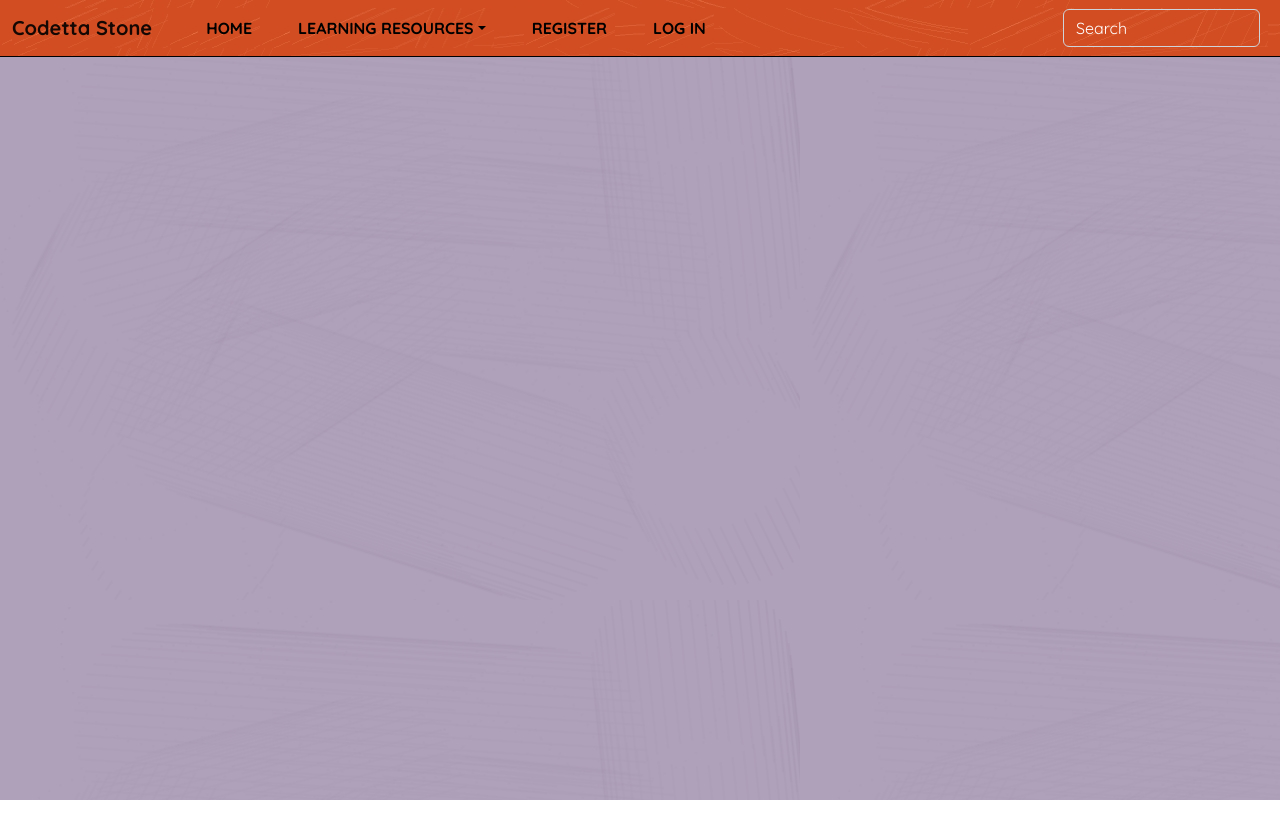
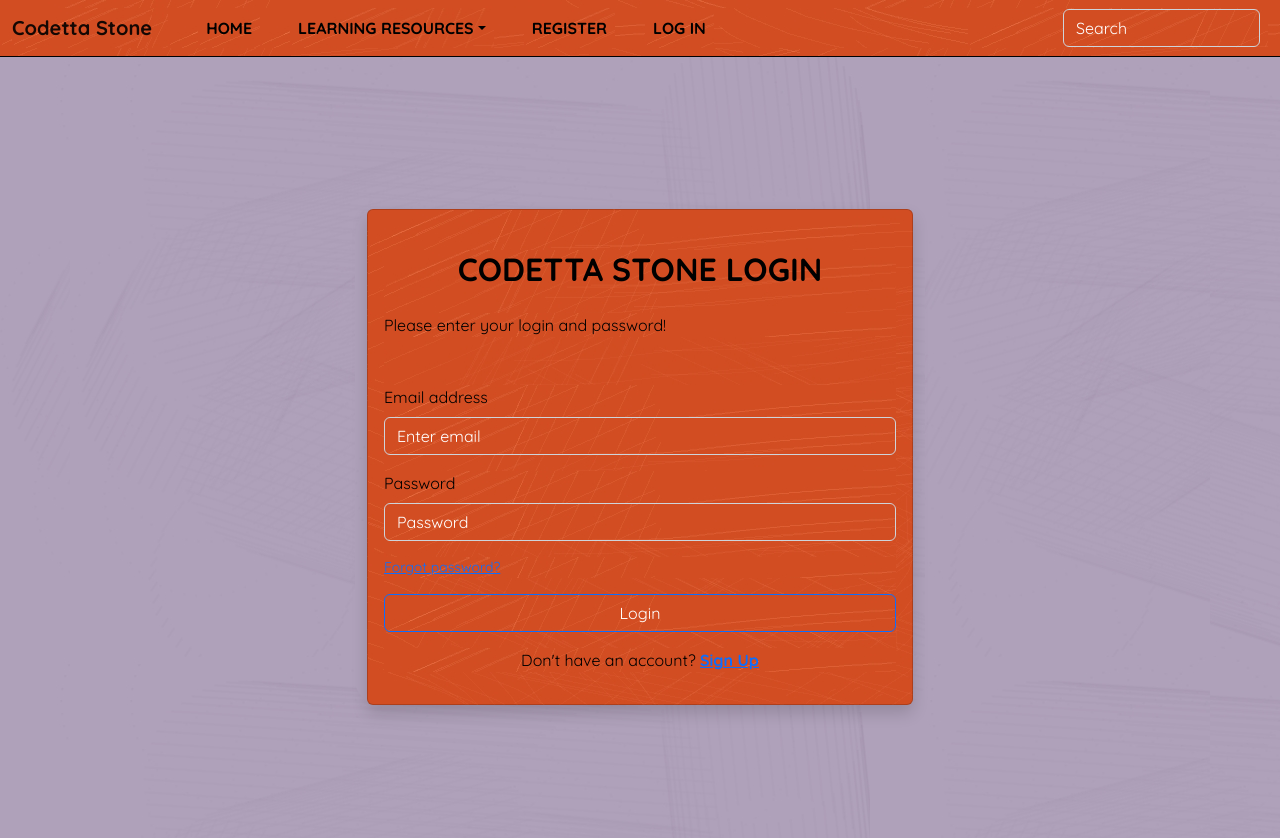
Before and after one commit to SchoolOfCode/bc14_w7_project-frontend-codettastone, a React (Create React App) app in the folder codetta-stone/: page /login in a window 1280 px wide. Shown: the top 838 px of the page. Before the commit the page ends 800 px from the top, so only its background shows below. Built offline with nearby package versions, Linux system fonts and the light colour scheme.

Commit message:
progressed with task

```diff
--- a/codetta-stone/package.json
+++ b/codetta-stone/package.json
@@ -10,6 +10,7 @@
     "react": "^18.2.0",
     "react-bootstrap": "^2.7.4",
     "react-dom": "^18.2.0",
+    "react-router-dom": "^6.10.0",
     "react-scripts": "5.0.1",
     "web-vitals": "^2.1.4"
   },
--- a/codetta-stone/src/Components/App/App.css
+++ b/codetta-stone/src/Components/App/App.css
@@ -37,7 +37,7 @@
   }
 } */
 
-
+/*Main app styling elements*/
 @import url('https://fonts.googleapis.com/css2?family=Quicksand:wght@300;400;500;600;700&display=swap');
 
 * {
@@ -47,7 +47,38 @@
   background-image: url("./Images/orange_pinta_image.jpg");
 
 }
-
 html {
   background-image: url("./Images/pinta_image.jpg");
 }
+
+/* Login form styling*/
+.mainBody {
+  background-image: url("./Images/pinta_image.jpg");
+}
+.vh-100 {
+  background-image: url("./Images/pinta_image.jpg");
+}
+.col-lg-6 {
+  background-image: url("./Images/pinta_image.jpg");
+  border-radius: 25px;
+}
+.shadow {
+  border-radius: 15px;
+}
+.card-body {
+  border-radius: 25px;
+}
+.mb-5 {
+  margin-top: 25px;
+}
+
+/* Register form styling*/
+.container {
+  background-image: url("./Images/pinta_image.jpg");
+}
+.reg-area {
+  background-image: url("./Images/pinta_image.jpg");
+}
+.mb-2:hover {
+  color: white ;
+}
--- a/codetta-stone/src/Components/App/App.js
+++ b/codetta-stone/src/Components/App/App.js
@@ -1,10 +1,25 @@
 
 import './App.css';
 import NavScrollExample from "../Navbar";
+import {BrowserRouter as Router,Routes, Route } from 'react-router-dom';
+import Login from '../Login/index.js';
+import Register from '../Register/index.js';
+
 
 function App() {
   return (
+    <>
+
+   {/* Navigation Bar and routes to components paths */}
     <NavScrollExample/>
+    <Routes>
+        <Route path="/login" element={<Login />}>
+        </Route>
+        <Route path="/register" element={<Register />}>
+        </Route>
+      </Routes>
+
+    </>
   )
 
 
--- /dev/null
+++ b/codetta-stone/src/Components/Login/index.js
@@ -0,0 +1,64 @@
+import { Col, Button, Row, Container, Card, Form} from "react-bootstrap";
+import { NavLink } from 'react-router-dom';
+
+export default function Login() {
+  return (
+    <div className="mainBody">
+      <Container>
+        <Row className="vh-100 d-flex justify-content-center align-items-center">
+          <Col md={8} lg={6} xs={12}>
+            <Card className="shadow">
+              <Card.Body>
+                <div className="mb-3 mt-md-4">
+                  <h2 className="fw-bold mb-2 text-uppercase text-center">Codetta Stone LOGIN</h2>
+                  <p className=" mb-5">Please enter your login and password!</p>
+                  <div className="mb-3">
+                    <Form>
+                      <Form.Group className="mb-3" controlId="formBasicEmail">
+                        <Form.Label className="text-center">
+                          Email address
+                        </Form.Label>
+                        <Form.Control type="email" placeholder="Enter email" />
+                      </Form.Group>
+
+                      <Form.Group
+                        className="mb-3"
+                        controlId="formBasicPassword"
+                      >
+                        <Form.Label>Password</Form.Label>
+                        <Form.Control type="password" placeholder="Password" />
+                      </Form.Group>
+                      <Form.Group
+                        className="mb-3"
+                        controlId="formBasicCheckbox"
+                      >
+                        <p className="small">
+                          <a className="text-primary" href="#!">
+                            Forgot password?
+                          </a>
+                        </p>
+                      </Form.Group>
+                      <div className="d-grid">
+                        <Button variant="primary" type="submit">
+                          Login
+                        </Button>
+                      </div>
+                    </Form>
+                    <div className="mt-3">
+                      <p className="mb-0  text-center">
+                        Don't have an account?{" "}
+                        <NavLink as={NavLink} to="/register" className="text-primary fw-bold">
+                          Sign Up
+                        </NavLink>
+                      </p>
+                    </div>
+                  </div>
+                </div>
+              </Card.Body>
+            </Card>
+          </Col>
+        </Row>
+      </Container>
+    </div>
+  );
+}
--- a/codetta-stone/src/Components/Navbar/index.js
+++ b/codetta-stone/src/Components/Navbar/index.js
@@ -5,13 +5,15 @@ import Nav from 'react-bootstrap/Nav';
 import Navbar from 'react-bootstrap/Navbar';
 import NavDropdown from 'react-bootstrap/NavDropdown';
 import './index.css';
+import { NavLink } from 'react-router-dom';
 
 
 function NavScrollExample() {
   return (
+
     <Navbar bg="custom" expand="lg" className="navbar-custom">
       <Container fluid >
-        <Navbar.Brand href="#">Codetta Stone</Navbar.Brand>
+        <Navbar.Brand as={NavLink} to="/">Codetta Stone</Navbar.Brand>
         <Navbar.Toggle aria-controls="navbarScroll" />
         <Navbar.Collapse id="navbarScroll">
           <Nav
@@ -19,7 +21,7 @@ function NavScrollExample() {
             style={{ maxHeight: '100px'}}
             navbarScroll
           >
-            <Nav.Link href="#action1" style={{color: "black" }}>HOME </Nav.Link>
+            <Nav.Link as={NavLink} to="/" style={{color: "black" }}>HOME </Nav.Link>
             <NavDropdown title="LEARNING RESOURCES" id="navbarScrollingDropdown">
               <NavDropdown.Item href="#action3">Resource 1</NavDropdown.Item>
               <NavDropdown.Item href="#action4">
@@ -30,9 +32,9 @@ function NavScrollExample() {
                 Resource 3
               </NavDropdown.Item>
             </NavDropdown>
-            <Nav.Link href="#action2">REGISTER</Nav.Link>
-            <Nav.Link href="#action6">
-              LOG IN
+            <Nav.Link as={NavLink} to="/register">REGISTER</Nav.Link>
+            <Nav.Link as={NavLink} to="/login">LOG IN
+
             </Nav.Link>
           </Nav>
           <Form className="d-flex">
@@ -50,6 +52,8 @@ function NavScrollExample() {
         </Navbar.Collapse>
       </Container>
     </Navbar>
+
+
   );
 }
 
--- /dev/null
+++ b/codetta-stone/src/Components/Register/index.js
@@ -0,0 +1,72 @@
+import React from 'react';
+import { Col, Button, Row, Container, Card, Form } from 'react-bootstrap';
+import { NavLink } from 'react-router-dom';
+
+export default function Registration() {
+  return (
+    <div className="reg-area">
+      <Container>
+        <Row className="vh-100 d-flex justify-content-center align-items-center">
+          <Col md={8} lg={6} xs={12}>
+            <Card className="px-4">
+              <Card.Body>
+                <div className="mb-3 mt-md-4">
+                  <h2 className="fw-bold mb-2 text-center text-uppercase ">
+                    Codetta Stone REGISTRATION
+                  </h2>
+                  <div className="mb-3">
+                    <Form>
+                      <Form.Group className="mb-3" controlId="Name">
+                        <Form.Label className="text-center">Name</Form.Label>
+                        <Form.Control type="text" placeholder="Enter Name" />
+                      </Form.Group>
+
+                      <Form.Group className="mb-3" controlId="formBasicEmail">
+                        <Form.Label className="text-center">
+                          Email address
+                        </Form.Label>
+                        <Form.Control type="email" placeholder="Enter email" />
+                      </Form.Group>
+
+                      <Form.Group
+                        className="mb-3"
+                        controlId="formBasicPassword"
+                      >
+                        <Form.Label>Password</Form.Label>
+                        <Form.Control type="password" placeholder="Password" />
+                      </Form.Group>
+                      <Form.Group
+                        className="mb-3"
+                        controlId="formBasicPassword"
+                      >
+                        <Form.Label>Confirm Password</Form.Label>
+                        <Form.Control type="password" placeholder="Password" />
+                      </Form.Group>
+                      <Form.Group
+                        className="mb-3"
+                        controlId="formBasicCheckbox"
+                      ></Form.Group>
+                      <div className="d-grid">
+                        <Button variant="primary" type="submit">
+                          Create Account
+                        </Button>
+                      </div>
+                    </Form>
+                    <div className="mt-3">
+                      <p className="mb-0  text-center">
+                        Already have an account??{' '}
+                        <NavLink as={NavLink} to="/login"  className="text-primary fw-bold">
+                          Sign In
+                        </NavLink>
+                      </p>
+                    </div>
+                  </div>
+                </div>
+              </Card.Body>
+            </Card>
+          </Col>
+        </Row>
+      </Container>
+    </div>
+  );
+}
--- a/codetta-stone/src/index.js
+++ b/codetta-stone/src/index.js
@@ -1,14 +1,18 @@
 import React from 'react';
-import ReactDOM from 'react-dom/client';
+// import ReactDOM from 'react-dom/client';
+import ReactDOM from 'react-dom';
 import './index.css';
 import App from './Components/App/App';
+import { BrowserRouter } from 'react-router-dom';
 
 import 'bootstrap/dist/css/bootstrap.min.css';
 const root = ReactDOM.createRoot(document.getElementById('root'));
 root.render(
+  <BrowserRouter>
   <React.StrictMode>
     <App />
   </React.StrictMode>
+  </BrowserRouter>,
 );
 
 // If you want to start measuring performance in your app, pass a function
```
Also changed, not shown: 1 other file (tests, documents, lock files or other folders).
